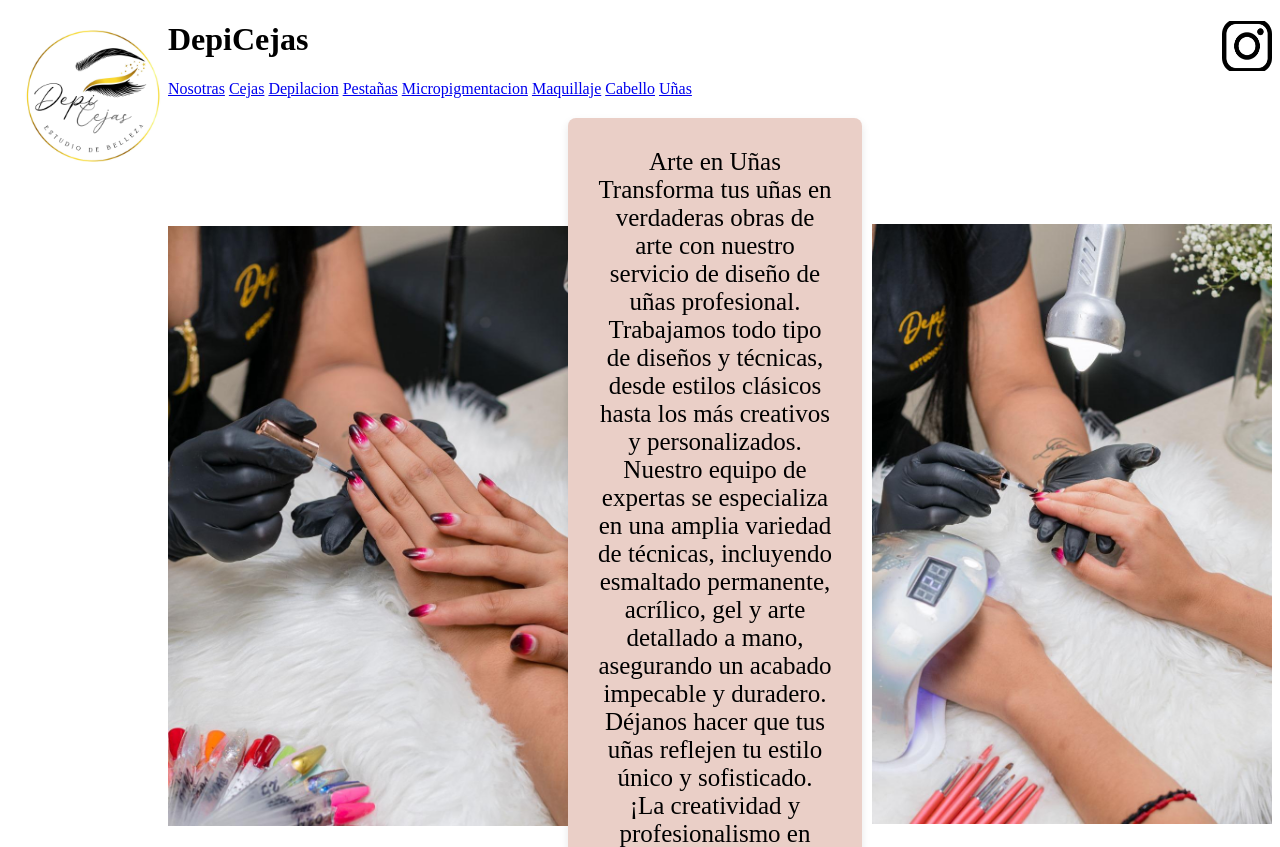
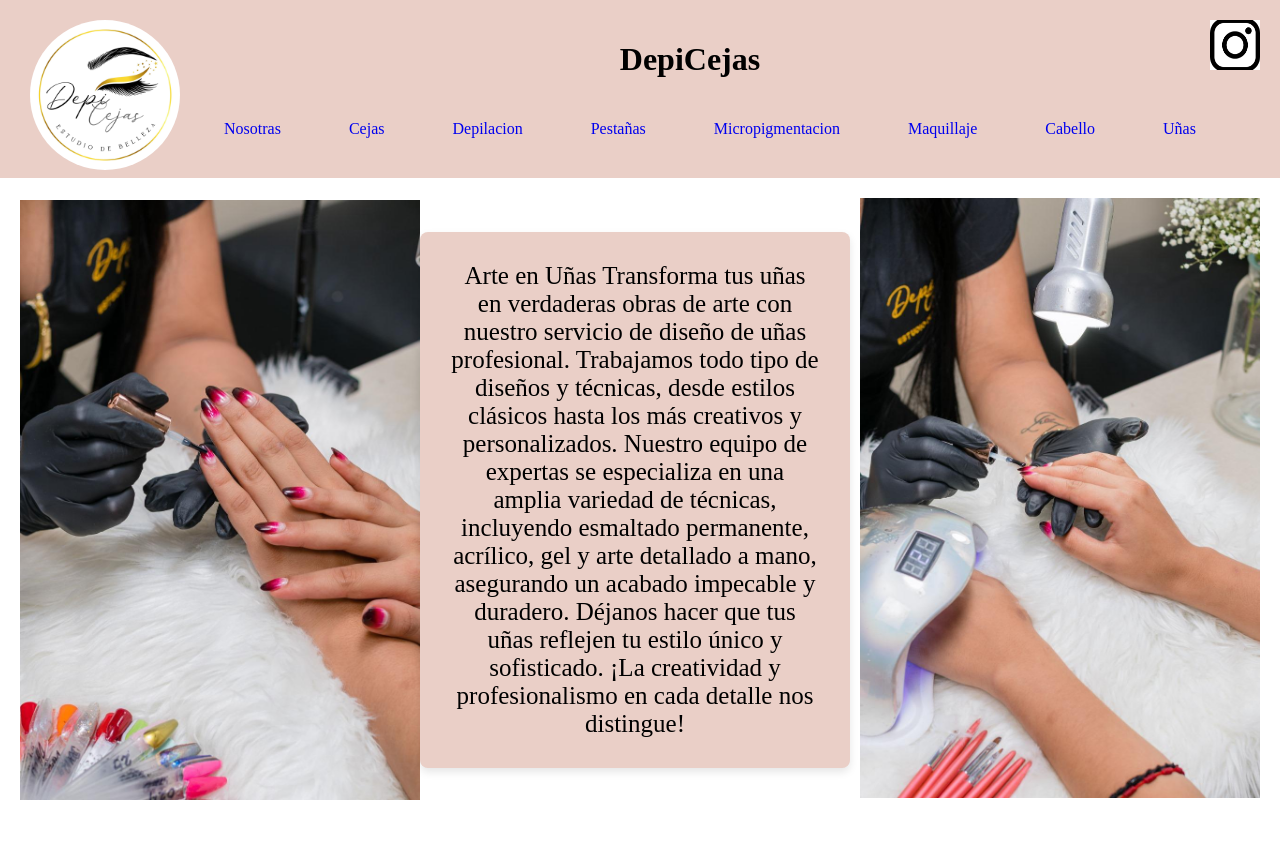
Before and after one commit to PamelaCHM/Proyecto-DepiCejas, a plain HTML site: page Uñas.html in a window 1280 px wide. Shown: the top 847 px of the page. After the commit the page ends 822 px from the top, so only its background shows below. Drawn offline with Linux system fonts and the light colour scheme.

Commit message:
commit naza otra vez

```diff
--- a/Uñas.html
+++ b/Uñas.html
@@ -3,7 +3,34 @@
 <head>
     <meta charset="UTF-8">
     <meta name="viewport" content="width=device-width, initial-scale=1.0">
-    <title>paginamicrocejas</title>
+    <title>Pagina de unias</title>
+    <style>
+        body{
+            font-family: 'Times New Roman', Times, serif;
+            margin: 0; padding: 0;
+        }
+        header,nav, article{
+            padding: 20px;
+        }
+        nav a{
+            text-align: center;
+            text-decoration: none;
+            margin: 0% 32px;
+        }
+        header{
+            text-align: center;
+            background-color: rgb(234, 207, 199);
+        }
+        #LogoDepi{
+            max-width: 150px;
+            border-radius: 55%;
+        }
+        .content-section{
+            padding: 30px;
+            margin: 10px;
+            border-radius: 30px;
+        }
+    </style>
 </head>
 <body>
 
```
Also changed, not shown: Micropigmentacion.html (+2 -5 lines).
